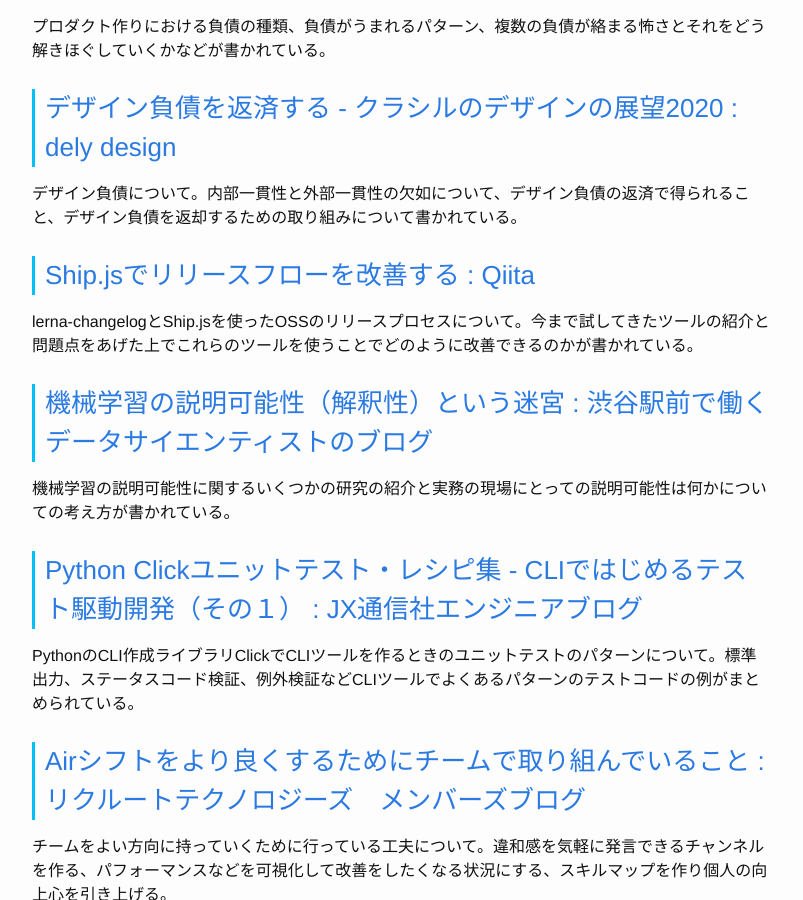
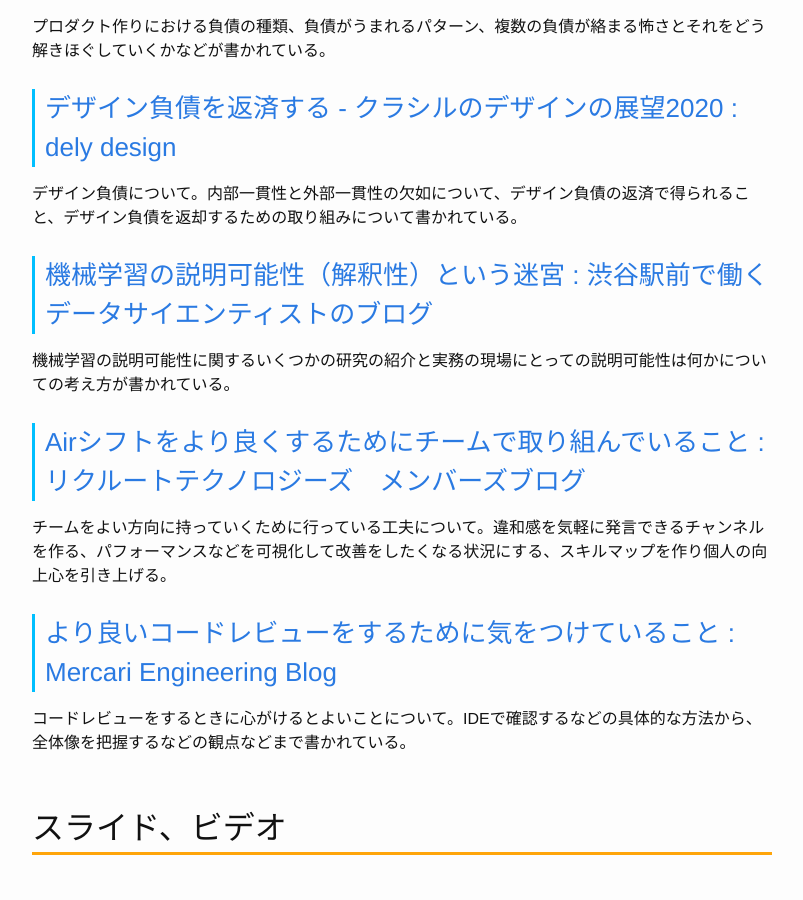
Before and after one commit to Gather-Tech/Gather-Tech.github.io, a Jekyll site: the page built from _posts/2019/2019-12-23-Gather182.md, in a window 1280 px wide and 900 px high, scrolled down 1595 px. Shown: the whole window, without its empty margins (238-1041 px from the left). Built offline with Jekyll 4.4.1, drawn with Linux system fonts in a browser that asks for light colours; comment, search, counter and statistics services are not loaded; some of the changed text lies outside the part shown.

Commit message:
Reduced articles

```diff
--- a/_posts/2019/2019-12-23-Gather182.md
+++ b/_posts/2019/2019-12-23-Gather182.md
@@ -38,17 +38,9 @@
 
 デザイン負債について。内部一貫性と外部一貫性の欠如について、デザイン負債の返済で得られること、デザイン負債を返却するための取り組みについて書かれている。
 
-### [Ship.jsでリリースフローを改善する : Qiita](https://qiita.com/kazupon/items/0038529541c1e59e9124)
-
-lerna-changelogとShip.jsを使ったOSSのリリースプロセスについて。今まで試してきたツールの紹介と問題点をあげた上でこれらのツールを使うことでどのように改善できるのかが書かれている。
-
 ### [機械学習の説明可能性（解釈性）という迷宮 : 渋谷駅前で働くデータサイエンティストのブログ](https://tjo.hatenablog.com/entry/2019/12/19/190000)
 
 機械学習の説明可能性に関するいくつかの研究の紹介と実務の現場にとっての説明可能性は何かについての考え方が書かれている。
-
-### [Python Clickユニットテスト・レシピ集 - CLIではじめるテスト駆動開発（その１） : JX通信社エンジニアブログ](https://tech.jxpress.net/entry/2019/12/20/162954)
-
-PythonのCLI作成ライブラリClickでCLIツールを作るときのユニットテストのパターンについて。標準出力、ステータスコード検証、例外検証などCLIツールでよくあるパターンのテストコードの例がまとめられている。
 
 ### [Airシフトをより良くするためにチームで取り組んでいること : リクルートテクノロジーズ　メンバーズブログ](https://recruit-tech.co.jp/blog/2019/12/21/improve-of-airshift/)
 
@@ -78,10 +70,6 @@
 
 特定の構造を定義してinterfaceからダミーデータを生成するTypeScriptのライブラリ。
 
-### [matryer/bitbar: GitHub](https://github.com/matryer/bitbar)
-
-スクリプトやプログラムの出力をMacのメニューバーに表示できるツール。
-
 ### [Hammerspoon/hammerspoon: GitHub](https://github.com/Hammerspoon/hammerspoon)
 
 Macの自動化ツール。Luaでスクリプトを書く。
```
